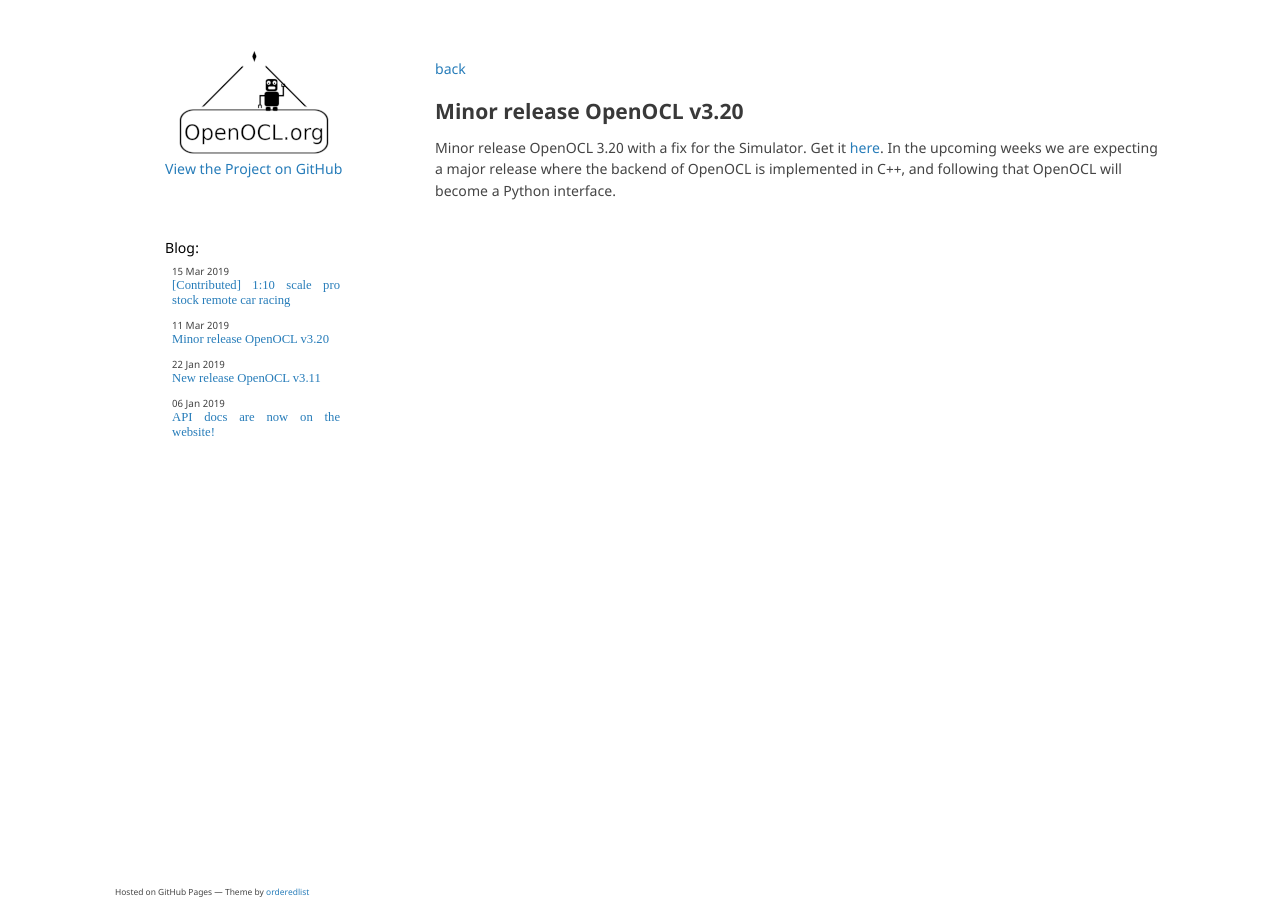
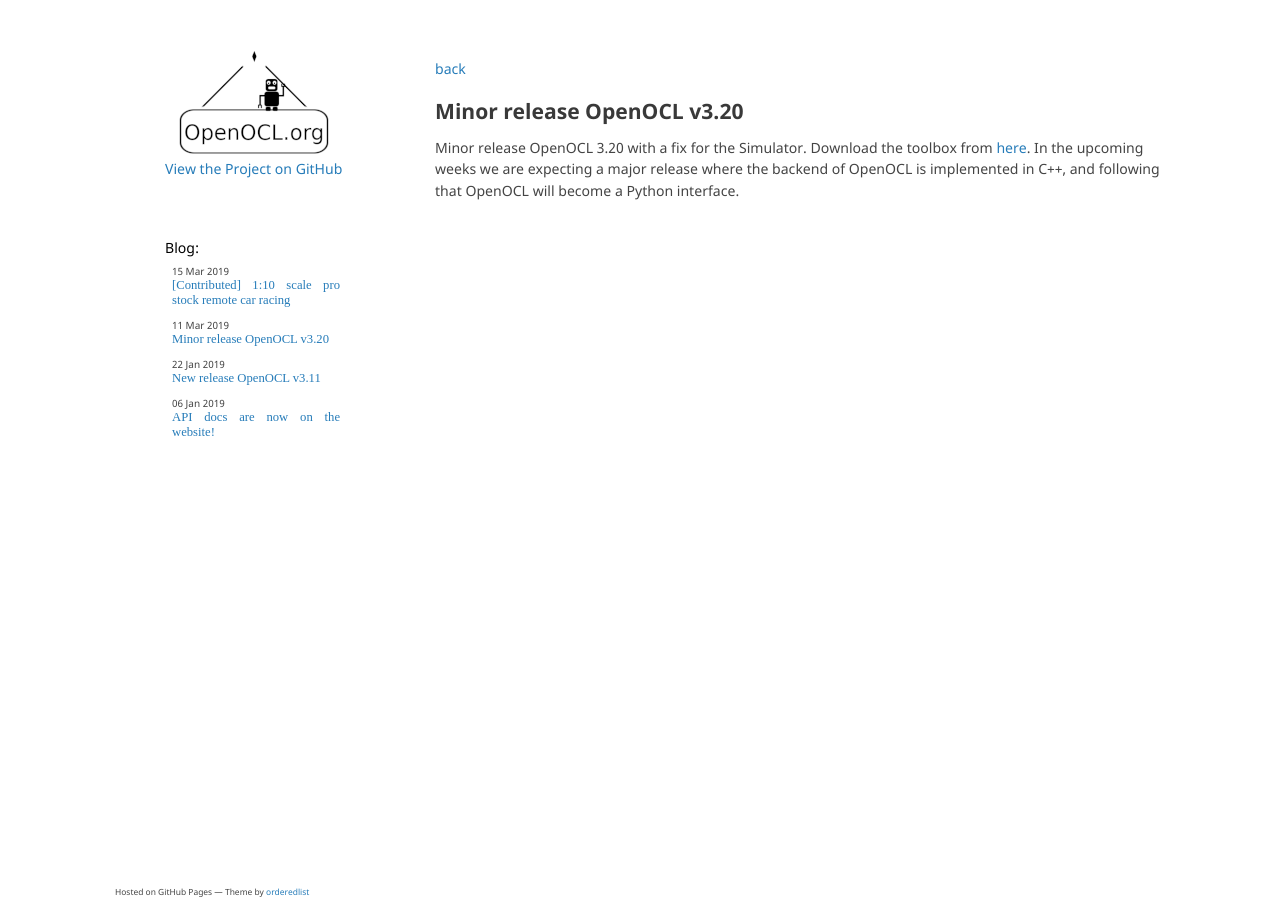
Before and after one commit to OpenOCL/openocl.github.io, a Jekyll site: the page built from _posts/2019-03-11-release-3_20.md, in a window 1280 px wide. Built offline with Jekyll 4.4.1, drawn with Linux system fonts in a browser that asks for light colours; some web fonts are replaced; our own code applies the rules of GitHub Pages for plain Markdown files.

Commit message:
Update 2019-03-11-release-3_20.md

```diff
--- a/_posts/2019-03-11-release-3_20.md
+++ b/_posts/2019-03-11-release-3_20.md
@@ -4,5 +4,5 @@
 permalink: /:categories/:title/
 ---
 
-Minor release OpenOCL 3.20 with a fix for the Simulator. Get it [here](/get-started/).
+Minor release OpenOCL 3.20 with a fix for the Simulator. Download the toolbox from [here](/get-started/).
 In the upcoming weeks we are expecting a major release where the backend of OpenOCL is implemented in C++, and following that OpenOCL will become a Python interface.
```
